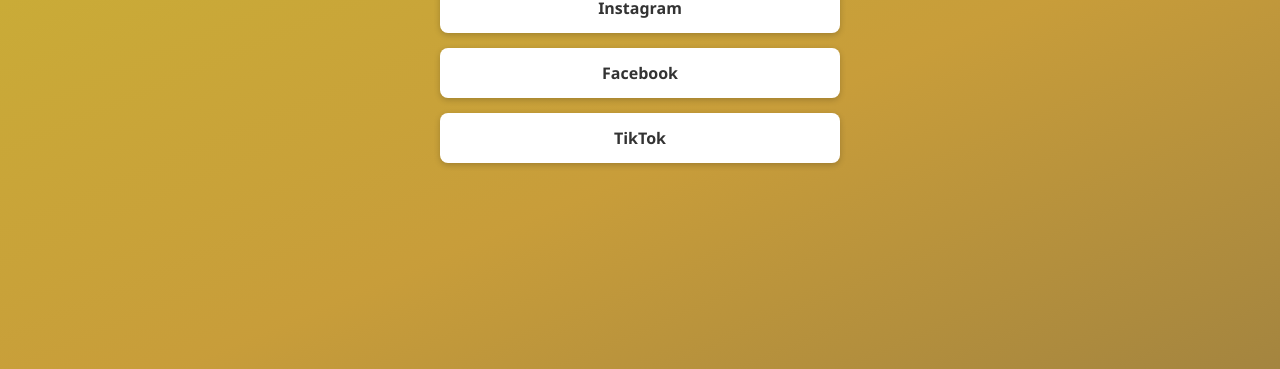
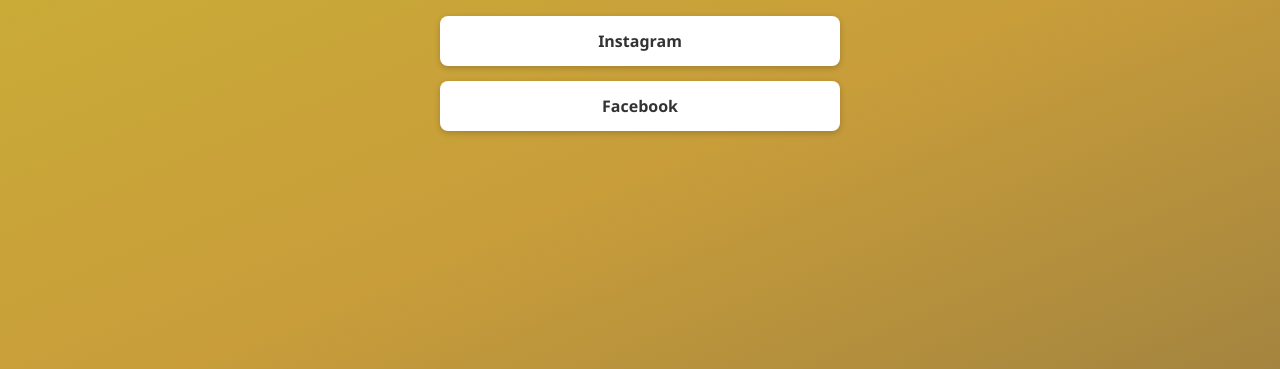
Before and after one commit to BricRoot/20071028.xyz, a plain HTML site: page index.html in a window 1280 px wide. Shown: the part 431-800 px from the top of the page. Drawn offline with Linux system fonts and the light colour scheme.

Commit message:
Update index.html

```diff
--- a/index.html
+++ b/index.html
@@ -73,7 +73,6 @@
   <div class="links">
     <a href="https://www.instagram.com/ji071028/" class="link" target="_blank">Instagram</a>
     <a href="https://www.facebook.com/profile.php?id=61576550860283" class="link" target="_blank">Facebook</a>
-    <a href="https://www.tiktok.com/@chenjihan1028" class="link" target="_blank">TikTok</a>
   </div>
 
   <script>
```
